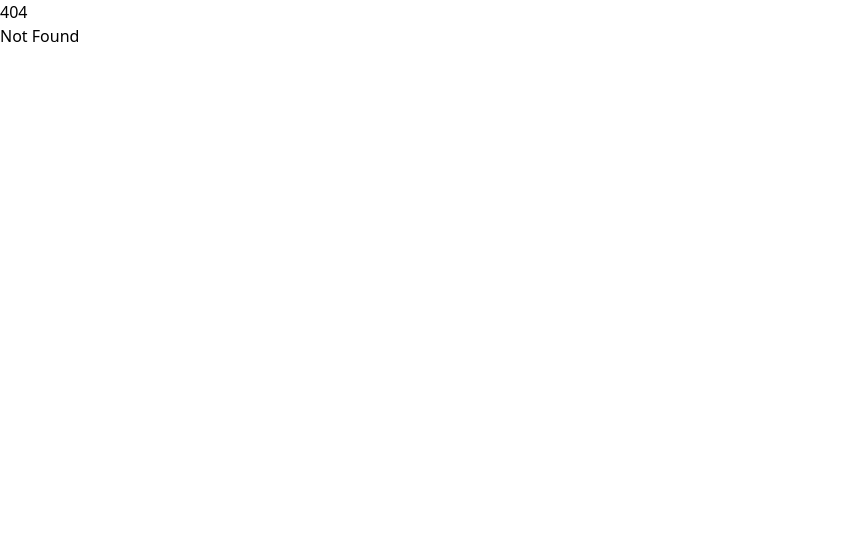
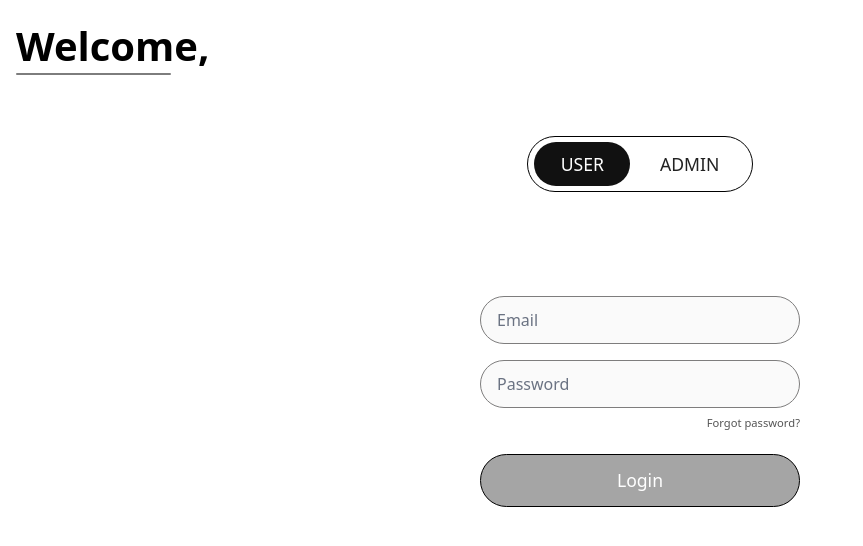
Before and after one commit to jrtrj/DBMS-slot-booking-system, a SvelteKit app in the folder frontend/: page /login in a window 1280 px wide. Before the commit this address had no page. Shown: the top 546 px of the page, without its empty margins (0-863 px from the left). Built offline with nearby package versions, Linux system fonts and the light colour scheme.

Commit message:
add login ui

```diff
--- /dev/null
+++ b/frontend/src/lib/Header.svelte
@@ -0,0 +1,98 @@
+<script>
+
+	let {h1,h2,showBell=true} = $props()
+	// Notification logic
+	let notifications = [
+		{ id: 1, message: 'New booking request', read: false },
+		{ id: 2, message: 'Venue approved', read: true }
+	];
+
+	// Returns true if there are any unread notifications
+	function hasUnread() {
+		return notifications.some((n) => !n.read);
+	}
+</script>
+
+<main>
+	<div class="header-row">
+		<div class="header-title">
+			<h1>{h1}</h1>
+			<div class="header-separator"></div>
+			<h2>{h2}</h2>
+		</div>
+		{#if showBell}
+			<a href="/notifications" class="bell-btn">
+				<img src="/bell.svg" alt="Notifications" class="bell-icon" />
+				{#if hasUnread()}
+					<span class="notif-dot"></span>
+				{/if}
+			</a>
+		{/if}
+	</div>
+</main>
+
+<style>
+	.header-row {
+		display: flex;
+		align-items: center;
+		justify-content: space-between;
+		width: 100%;
+		margin-bottom: 1em;
+	}
+	.header-title {
+		position: relative;
+		top: 1em;
+		margin-left: 1em;
+	}
+	h1 {
+		font-size: 2.5em;
+		font-weight: 900;
+	}
+
+	h2 {
+		position: relative;
+		bottom: 0.4em;
+		left: 0.1em;
+		font-size: 1.2em;
+	}
+	.bell-btn {
+		position: relative;
+		background: #e0e0e0;
+		border-radius: 50%;
+		width: 40px;
+		height: 40px;
+		display: flex;
+		align-items: center;
+		justify-content: center;
+		margin-left: auto;
+		transition: background 0.2s;
+		margin-right: 0.8em;
+	}
+	.bell-icon {
+		width: 20px;
+		height: 20px;
+		display: block;
+	}
+	.notif-dot {
+		position: absolute;
+		right: 8px;
+		bottom: 7px;
+		width: 9px;
+		height: 9px;
+		background: #e53935;
+		border-radius: 50%;
+		border: 2px solid #fff;
+		z-index: 2;
+	}
+
+	.header-separator {
+        position: relative;
+        bottom: 0.5em;
+		width: 80%;
+		height: 2.5px;
+		background: #7d7d7d;
+		margin: 0.3em 0 0.3em 0;
+		border: none;
+		border-radius: 2px;
+	}
+</style>
--- a/frontend/src/routes/+page.svelte
+++ b/frontend/src/routes/+page.svelte
@@ -2,8 +2,10 @@
     import Test from "$lib/Test.svelte";
     import EventCard from "$lib/EventCard.svelte";
 	import Navigation from "$lib/Navigation.svelte";
+	import Header from "$lib/Header.svelte";
 </script>
 <main>
+    <Header />
     <EventCard />
     <Navigation />
 </main>
--- /dev/null
+++ b/frontend/src/routes/login/+page.svelte
@@ -0,0 +1,137 @@
+<script>
+	import Header from '$lib/Header.svelte';
+
+	let email = $state('');
+	let passsword = $state('');
+
+	let selected = $state('user');
+
+	function select(role) {
+		selected = role;
+	}
+</script>
+
+<main>
+	<Header h1="Welcome," h2="" showBell={false} />
+	<div class="container">
+		<div class="toggle-switch">
+			<button
+				class="toggle-btn {selected === 'user' ? 'active' : ''}"
+				onclick={() => select('user')}
+			>
+				USER
+			</button>
+			<button
+				class="toggle-btn {selected === 'admin' ? 'active' : ''}"
+				onclick={() => select('admin')}
+			>
+				ADMIN
+			</button>
+		</div>
+		<form class="login-form">
+			<input type="email" placeholder="Email" class="login-input" bind:value={email} required />
+			<input
+				type="password"
+				placeholder="Password"
+				class="login-input"
+				bind:value={passsword}
+				required
+			/>
+			<a href="/forgot-password" class="forgot-link">Forgot password?</a>
+			<button type="submit" class="login-btn">Login</button>
+		</form>
+	</div>
+</main>
+
+<style>
+	.login-form {
+		display: flex;
+		flex-direction: column;
+		align-items: center;
+		gap: 1em;
+		width: 100%;
+		max-width: 320px;
+		margin-top: 5em;
+	}
+	.login-input {
+		width: 100%;
+		padding: 0.7em 1em;
+		border: 1px solid #ffffff;
+		border-radius: 1.5em;
+        border: 1.5px solid rgb(126, 125, 125);
+		font-size: 1em;
+		outline: none;
+		background: #fafafa;
+		transition: border 0.2s;
+	}
+	.login-input:focus {
+		border: 1.5px solid #111;
+	}
+	.forgot-link {
+		align-self: flex-end;
+		font-size: 0.7em;
+		color: #555;
+		text-decoration: none;
+		margin-top: -0.8em;
+		margin-bottom: 0.5em;
+		transition: color 0.2s;
+	}
+	.forgot-link:hover {
+		color: #111;
+		text-decoration: underline;
+	}
+	.login-btn {
+		width: 100%;
+		padding: 0.7em 0;
+		background: #a5a5a5;
+		color: #fff;
+		border: 1.5px solid black;
+		border-radius: 1.5em;
+		font-size: 1.1em;
+		font-weight: 500;
+		cursor: pointer;
+		transition: background 0.2s;
+	}
+	.login-btn:hover {
+		background: #222;
+	}
+	.container {
+		display: flex;
+		flex-direction: column;
+		align-items: center;
+		justify-content: center;
+		margin-top: 2em;
+		min-height: 40vh;
+	}
+
+	.toggle-switch {
+		display: flex;
+		align-items: center;
+		justify-content: center;
+		background: #ffffff;
+		border-radius: 2em;
+		padding: 0.3em 0.4em;
+		gap: 0.2em;
+		margin: 2em 0 1.5em 0;
+		width: fit-content;
+		border: 1.5px solid black;
+	}
+
+	.toggle-btn {
+		border: none;
+		background: transparent;
+		color: #222;
+		font-size: 1.1em;
+		font-weight: 500;
+		padding: 0.5em 1.5em;
+		border-radius: 2em;
+		cursor: pointer;
+		transition:
+			background 0.2s,
+			color 0.2s;
+	}
+	.toggle-btn.active {
+		background: #111;
+		color: #fff;
+	}
+</style>
```
Also changed, not shown: frontend/src/routes/home/+page.svelte (added), frontend/static/bell.svg (added).
